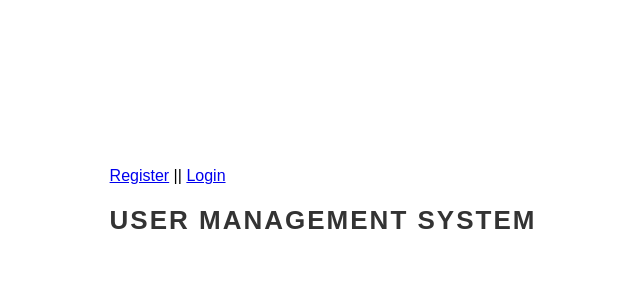
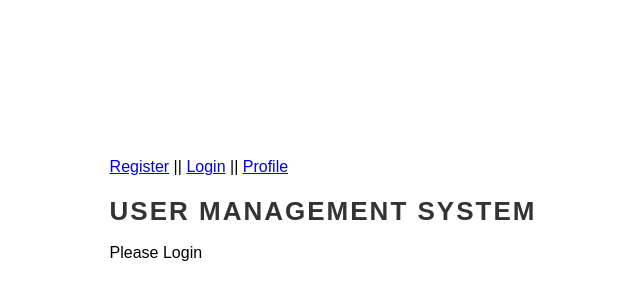
Before and after one commit to MauWiss/Cookify, a React (Vite) app in the folder assignment_3/: page /Profile in a window 1280 px wide. Shown: the part 190-490 px from the top of the page, without its empty margins (317-957 px from the left). Built offline with nearby package versions, Linux system fonts and the light colour scheme.

Commit message:
added a part of profile
no logic of showing user details

```diff
--- a/assignment_3/src/App.jsx
+++ b/assignment_3/src/App.jsx
@@ -4,6 +4,7 @@ import {Routes, Route, Link } from "react-router-dom";
 import "./App.css";
 import Register from "./components/Register";
 import Login from "./components/Login";
+import Profile from "./components/Profile";
 
 function App() {
   const [users, setUsers] = useState([]);
@@ -20,12 +21,13 @@ function App() {
 
     <div>
       <nav>
-      <Link to="/Register">Register</Link> || <Link to="/Login">Login</Link>
+      <Link to="/Register">Register</Link> || <Link to="/Login">Login</Link> || <Link to="/Profile">Profile</Link>
     </nav>
       <h1>User Management System</h1>
       <Routes>
       <Route path='/Register' element= {<Register onRegister={handleRegister} />}/>
-      <Route path='/Login'element= {<Login/>}/>
+      <Route path='/Login' element= {<Login/>}/>
+      <Route path='/Profile' element= {<Profile/>}/>
       </Routes>
       <div className="overlay"></div>
     </div>
--- a/assignment_3/src/components/Profile.jsx
+++ b/assignment_3/src/components/Profile.jsx
@@ -0,0 +1,36 @@
+import React, { useEffect, useState } from 'react';
+
+function Profile() {
+  const [isLoggedIn, setIsLoggedIn] = useState(false);
+  const [userInfo, setUserInfo] = useState(null);
+
+
+  useEffect(() => {
+
+    const loggedIn = sessionStorage.getItem('loggedInUser') !== null;
+    const user = sessionStorage.getItem('loggedInUser');
+    setIsLoggedIn(loggedIn);
+
+  }, []);
+
+  if (!isLoggedIn) {
+    return <div>Please Login</div>;
+  }
+
+  return (
+    <div>
+
+      <h2>Profile</h2>
+
+      <div >
+        <h3>{userInfo.username}</h3>
+        <p>{userInfo.email}</p>
+        <p>{userInfo.age}</p>
+        <p>{userInfo.birthDate}</p>
+      </div>
+
+    </div>
+  );
+}
+
+export default Profile;
```
